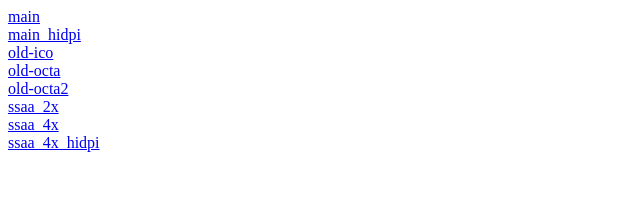
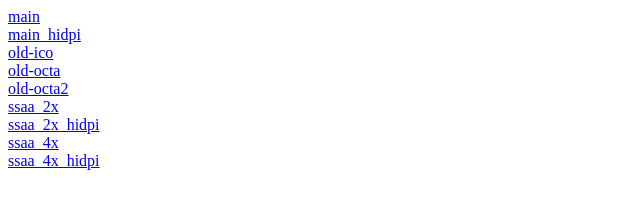
Before and after one commit to dzil123/ico, a plain HTML site: page index.html in a window 1280 px wide. Shown: the whole page, without its empty margins (0-640 px from the left). Drawn offline with Linux system fonts and the light colour scheme.

Commit message:
Deploying to gh-pages from @ dzil123/ico@5cbf37bbb7f691d982b9ad025f06847c0af2b934 🚀

```diff
--- a/index.html
+++ b/index.html
@@ -11,6 +11,7 @@
     <a href="old-octa/">old-octa</a><br>
     <a href="old-octa2/">old-octa2</a><br>
     <a href="ssaa_2x/">ssaa_2x</a><br>
+    <a href="ssaa_2x_hidpi/">ssaa_2x_hidpi</a><br>
     <a href="ssaa_4x/">ssaa_4x</a><br>
     <a href="ssaa_4x_hidpi/">ssaa_4x_hidpi</a><br>
   </body>
```
